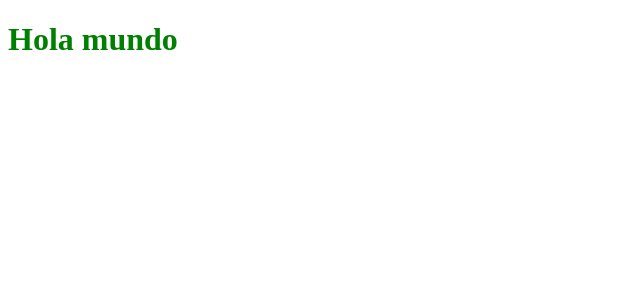
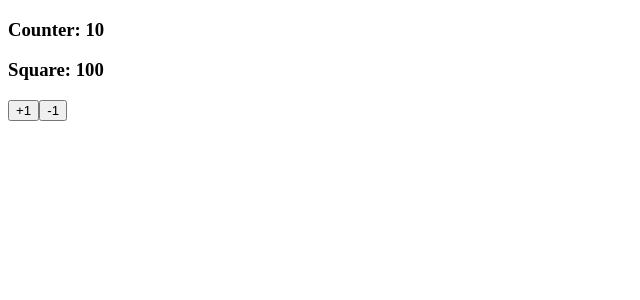
Before and after one commit to Curso-Vue-2024/indecision-app, a Vue app: page / in a window 1280 px wide. Shown: the top 300 px of the page, without its empty margins (0-640 px from the left). Built offline with nearby package versions, Linux system fonts and the light colour scheme.

Commit message:
State and events

```diff
--- a/src/App.vue
+++ b/src/App.vue
@@ -1,19 +1,19 @@
 // This is a SFC or Single Side Component
 
 <template>
-  <h1>Hola mundo</h1>
+  <section>
+    <h3>Counter: {{ counter }}</h3>
+    <h3>Square: {{ squareCounter }}</h3>
+
+    <div>
+      <button @click="counter++">+1</button>
+      <button @click="counter--">-1</button>
+    </div>
+  </section>
 </template>
 
 <script lang="ts" setup>
-console.log('Hola mundo');
+import { computed, ref } from 'vue';
+const counter = ref(10);
+const squareCounter = computed(() => counter.value * counter.value);
 </script>
-
-<!--
-Al indicar scoped en el style, solo se aplica a los de este archivo.
-Si no lo ponemos, como toda la App pasa por aquí, los aplica de forma global.
--->
-<style scoped>
-h1 {
-  color: green;
-}
-</style>
```
